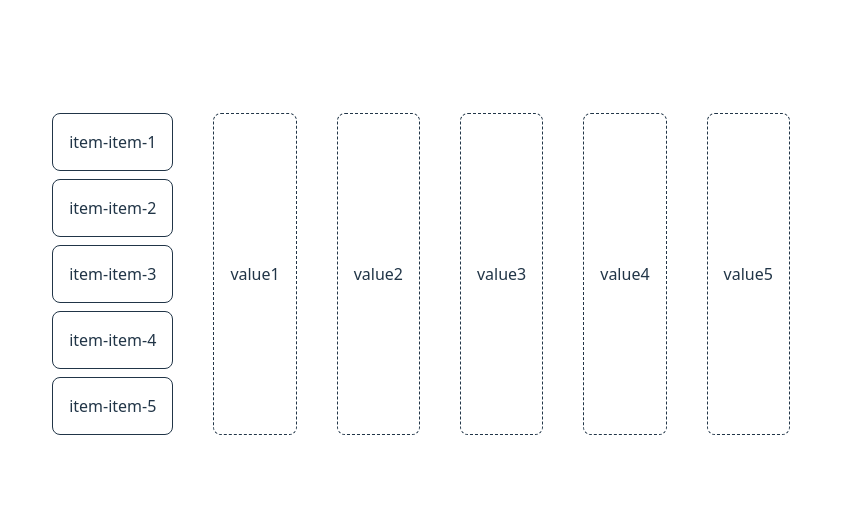
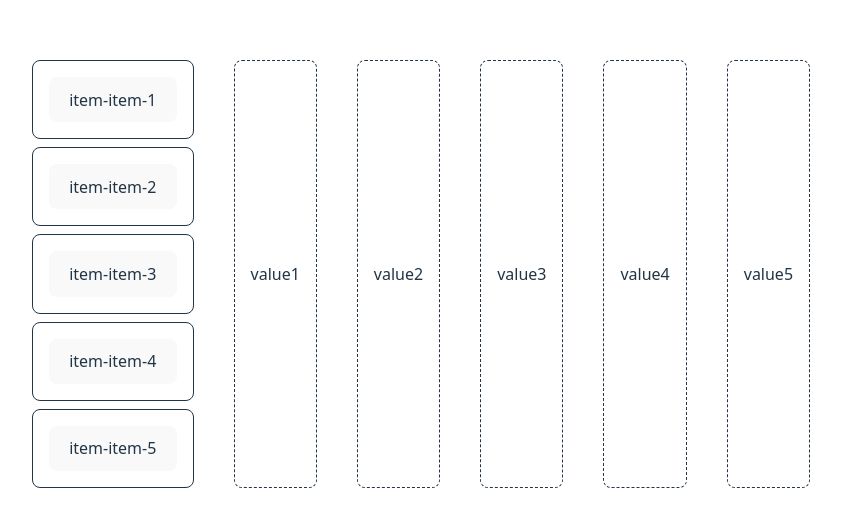
Before and after one commit to ShSato4JPN/sandbox-dnd, a React (Vite) app: page / in a window 1280 px wide. Shown: the part 126-652 px from the top of the page, without its empty margins (219-1060 px from the left). Built offline with nearby package versions, Linux system fonts and the light colour scheme.

Commit message:
add click event

```diff
--- a/src/components/vertical-dnd/index.tsx
+++ b/src/components/vertical-dnd/index.tsx
@@ -98,15 +98,17 @@ export default function Root() {
                   isSelected={selectedChip === chip.id}
                   handleClick={() => setSelectedChip(chip.id)}
                 >
-                  <span>item-{chip.id}</span>
+                  <button
+                    className="border-orange-200"
+                    onClick={() => alert("test")}
+                  >
+                    <span>item-{chip.id}</span>
+                  </button>
                 </SortableItem>
               ))}
             </SortableContext>
           </div>
-          <motion.div
-            className="flex flex-row gap-10"
-            layout
-          >
+          <motion.div className="flex flex-row gap-10" layout>
             {chips.map((v) => (
               <motion.div
                 key={v.id}
@@ -116,9 +118,9 @@ export default function Root() {
                 transition={{
                   layout: {
                     duration: 0.3,
-                    ease: "easeInOut"
+                    ease: "easeInOut",
                   },
-                  opacity: { duration: 0.2 }
+                  opacity: { duration: 0.2 },
                 }}
                 className="grid place-items-center p-4 border-dashed border rounded-lg cursor-pointer"
                 onClick={() => setSelectedDescription(v.description)}
```
